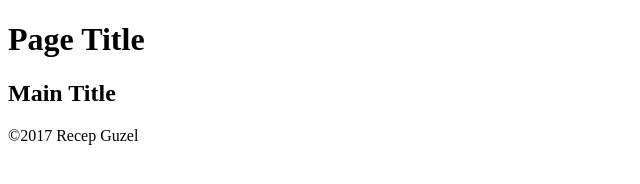
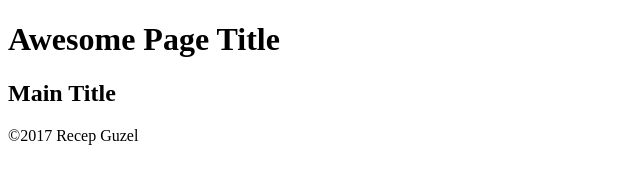
Before and after one commit to guze0001/firstproject, a plain HTML site: page index.html in a window 1280 px wide. Shown: the whole page, without its empty margins (0-640 px from the left). Drawn offline with Linux system fonts and the light colour scheme.

Commit message:
changed the title

```diff
--- a/index.html
+++ b/index.html
@@ -18,7 +18,7 @@
 
     <header>
 
-        <h1>Page Title</h1>
+        <h1>Awesome Page Title</h1>
 
     </header>
 
```
Also changed, not shown: 1 other file.
